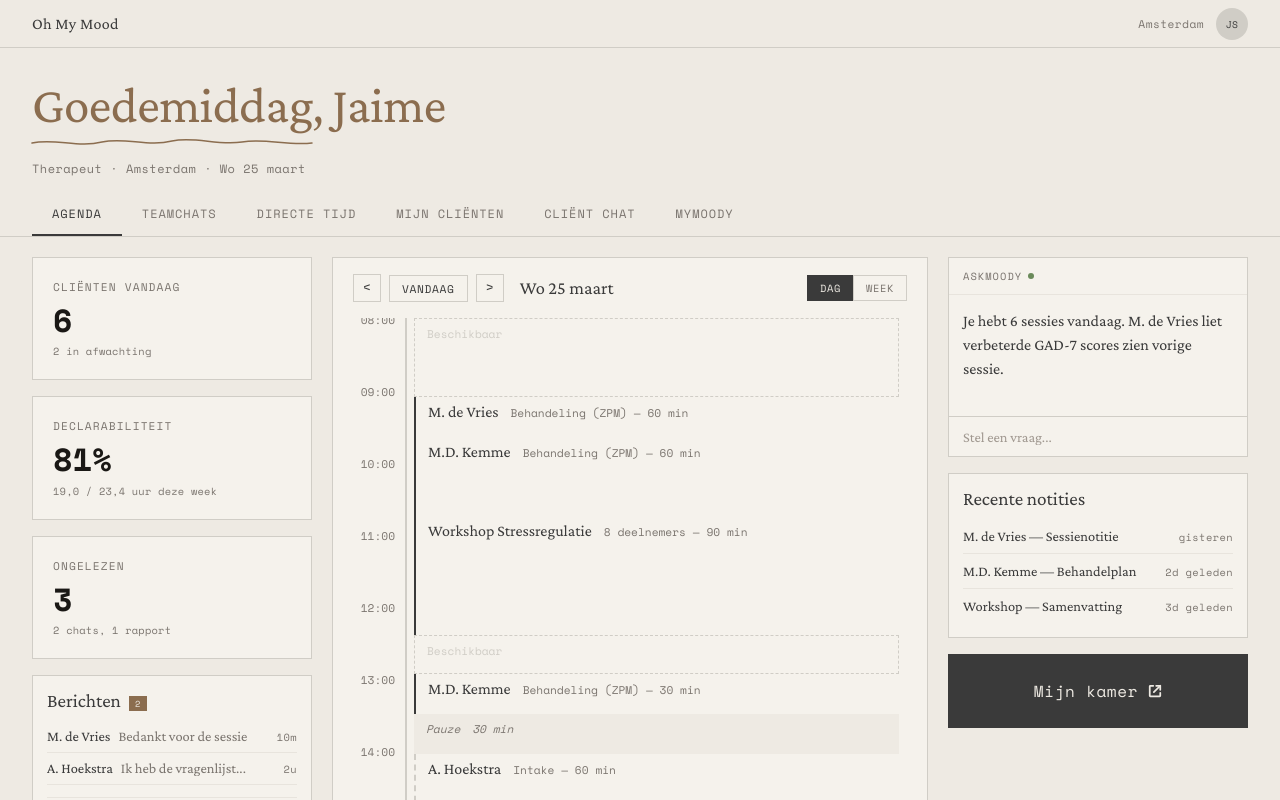
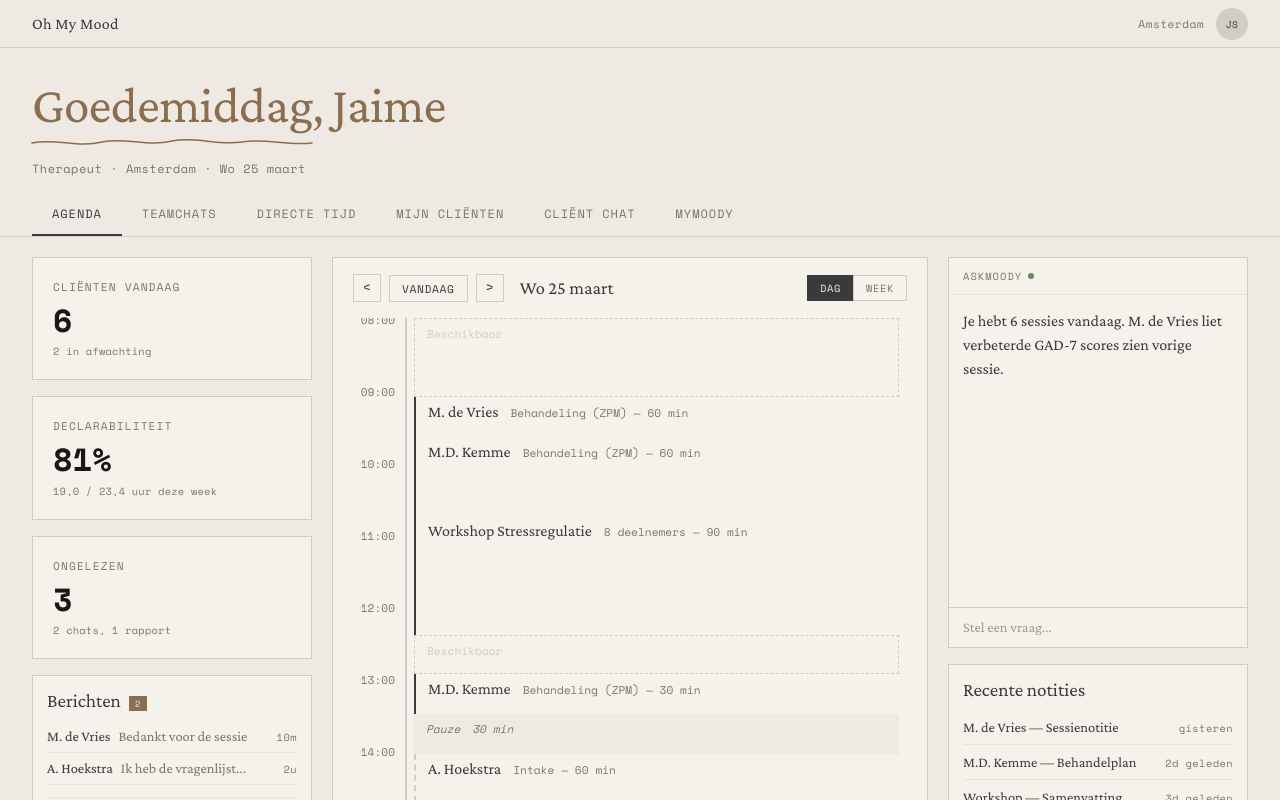
Before and after one commit to stmoerman/moodsai-vibe-design, a Next.js app: page /dashboard-example in a window 1280 px wide. Shown: the top 800 px of the page. Built offline with nearby package versions, Linux system fonts and the light colour scheme.

Commit message:
fix: AskMoody stretches to push Mijn kamer to bottom of agenda

```diff
--- a/app/dashboard-example/page.module.css
+++ b/app/dashboard-example/page.module.css
@@ -792,6 +792,11 @@
   gap: 16px;
 }
 
+/* AskMoody stretches to push Mijn kamer to bottom */
+.rightCol .askMoody {
+  flex: 1;
+}
+
 /* ── AskMoody Widget ── */
 .askMoody {
   background: #f5f2ec;
```
